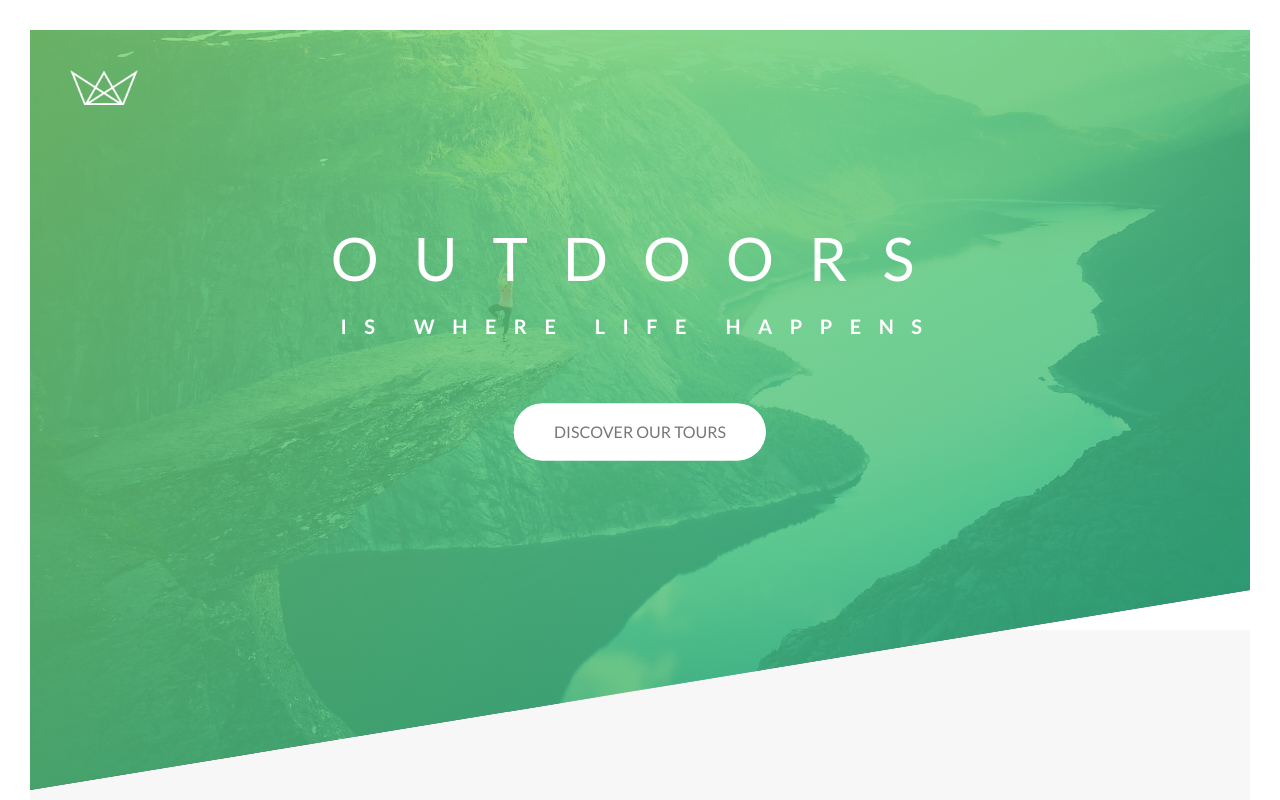
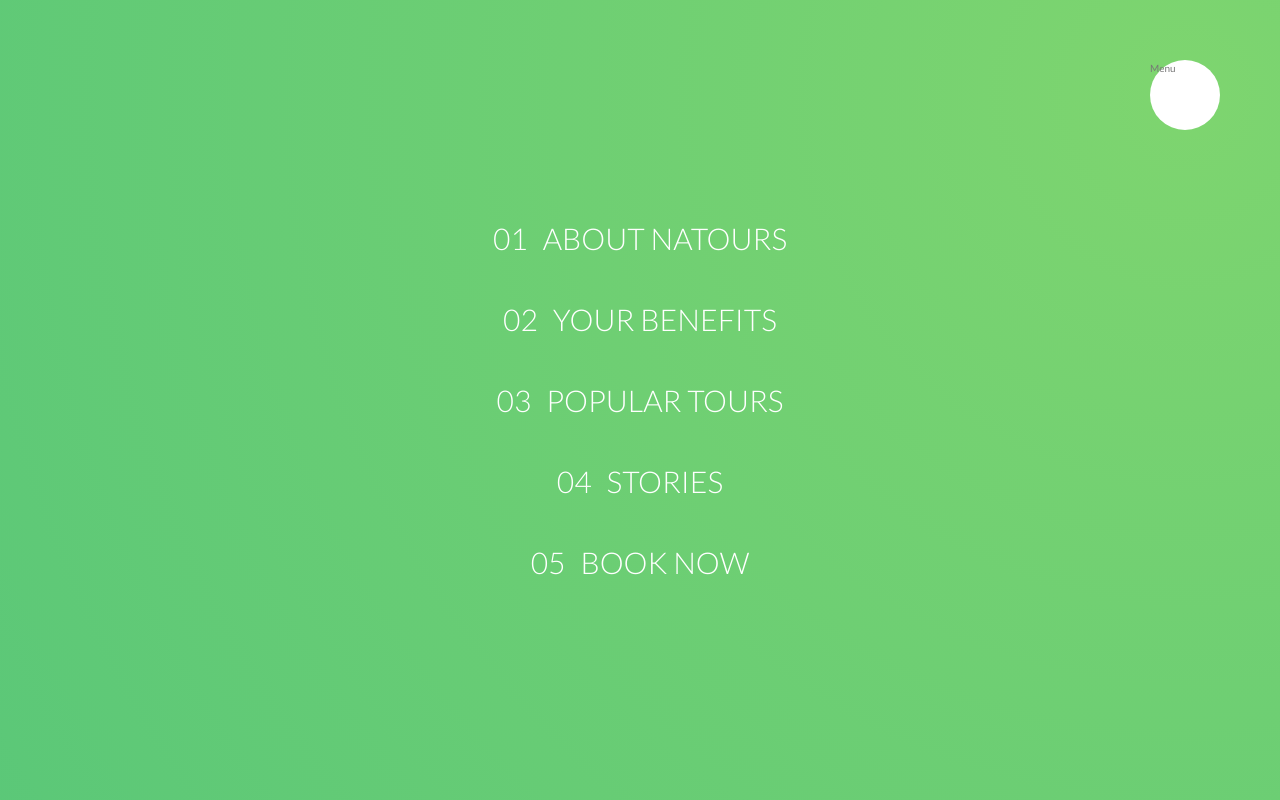
Before and after one commit to mlavagni/natours, a website: page index.html in a window 1280 px wide. Shown: the top 800 px of the page. Drawn offline with Linux system fonts and the light colour scheme.

Commit message:
Adding navigation

```diff
--- a/index.html
+++ b/index.html
@@ -15,6 +15,40 @@
     <title>Natours | Exciting tours for adventurous people</title>
   </head>
   <body>
+    <div class="navigation">
+      <input type="checkbox" class="navigation__checkbox" id="navi-toggle" />
+
+      <label for="navi-toggle" class="navigation__button">Menu</label>
+
+      <div class="navigation__background">&nbsp;</div>
+
+      <nav class="navigation__nav">
+        <ul class="navigation__list">
+          <li class="navigation__item">
+            <a href="#" class="navigation__link"
+              ><span>01</span>About Natours</a
+            >
+          </li>
+          <li class="navigation__item">
+            <a href="#" class="navigation__link"
+              ><span>02</span>Your benefits</a
+            >
+          </li>
+          <li class="navigation__item">
+            <a href="#" class="navigation__link"
+              ><span>03</span>Popular tours</a
+            >
+          </li>
+          <li class="navigation__item">
+            <a href="#" class="navigation__link"><span>04</span>Stories</a>
+          </li>
+          <li class="navigation__item">
+            <a href="#" class="navigation__link"><span>05</span>Book now</a>
+          </li>
+        </ul>
+      </nav>
+    </div>
+
     <header class="header">
       <div class="header__logo-box">
         <img class="header__logo" src="img/logo-white.png" alt="Logo" />
--- a/sass/abstracts/_mixins.scss
+++ b/sass/abstracts/_mixins.scss
@@ -5,3 +5,10 @@
     clear: both;
   }
 }
+
+@mixin center-horizontal-vertical {
+  position: absolute;
+  top: 50%;
+  left: 50%;
+  transform: translate(-50%, -50%);
+}
--- /dev/null
+++ b/sass/layout/_navigation.scss
@@ -0,0 +1,83 @@
+.navigation {
+  &__checkbox {
+    display: none;
+  }
+
+  &__button {
+    background-color: $color-white;
+    height: 7rem;
+    width: 7rem;
+    position: fixed;
+    top: 6rem;
+    right: 6rem;
+    border-radius: 50%;
+    z-index: 2000;
+  }
+
+  &__background {
+    height: 6rem;
+    width: 6rem;
+    border-radius: 50%;
+    position: fixed;
+    top: 6.5rem;
+    right: 6.5rem;
+    background-image: radial-gradient(
+      $color-primary-light,
+      $color-primary-dark
+    );
+    z-index: 1000;
+    transform: scale(80);
+  }
+
+  &__nav {
+    height: 100vh;
+    width: 100%;
+    position: fixed;
+    top: 0;
+    right: 0;
+    z-index: 1500;
+  }
+
+  &__list {
+    @include center-horizontal-vertical;
+    list-style: none;
+    text-align: center;
+  }
+
+  &__item {
+    margin: 1rem;
+  }
+
+  &__link {
+    &:link,
+    &:visited {
+      display: inline-block;
+      font-size: 3rem;
+      font-weight: 300;
+      padding: 1rem 2rem;
+      color: $color-white;
+      text-decoration: none;
+      text-transform: uppercase;
+      background-image: linear-gradient(
+        120deg,
+        transparent 0%,
+        transparent 50%,
+        $color-white 50%
+      );
+      background-size: 220%;
+      transition: all 0.4s;
+
+      span {
+        margin-right: 1.5rem;
+        display: inline-block;
+      }
+    }
+
+    &:hover,
+    &:active {
+      background-position: 100%;
+      color: $color-primary;
+      transform: translateX(1rem);
+    }
+  }
+}
--- a/sass/main.scss
+++ b/sass/main.scss
@@ -7,6 +7,7 @@
 @import "base/typography";
 @import "base/utilities";
 
+@import "layout/navigation";
 @import "layout/header";
 @import "layout/grid";
 @import "layout/footer";
```
Also changed, not shown: css/style.css.
